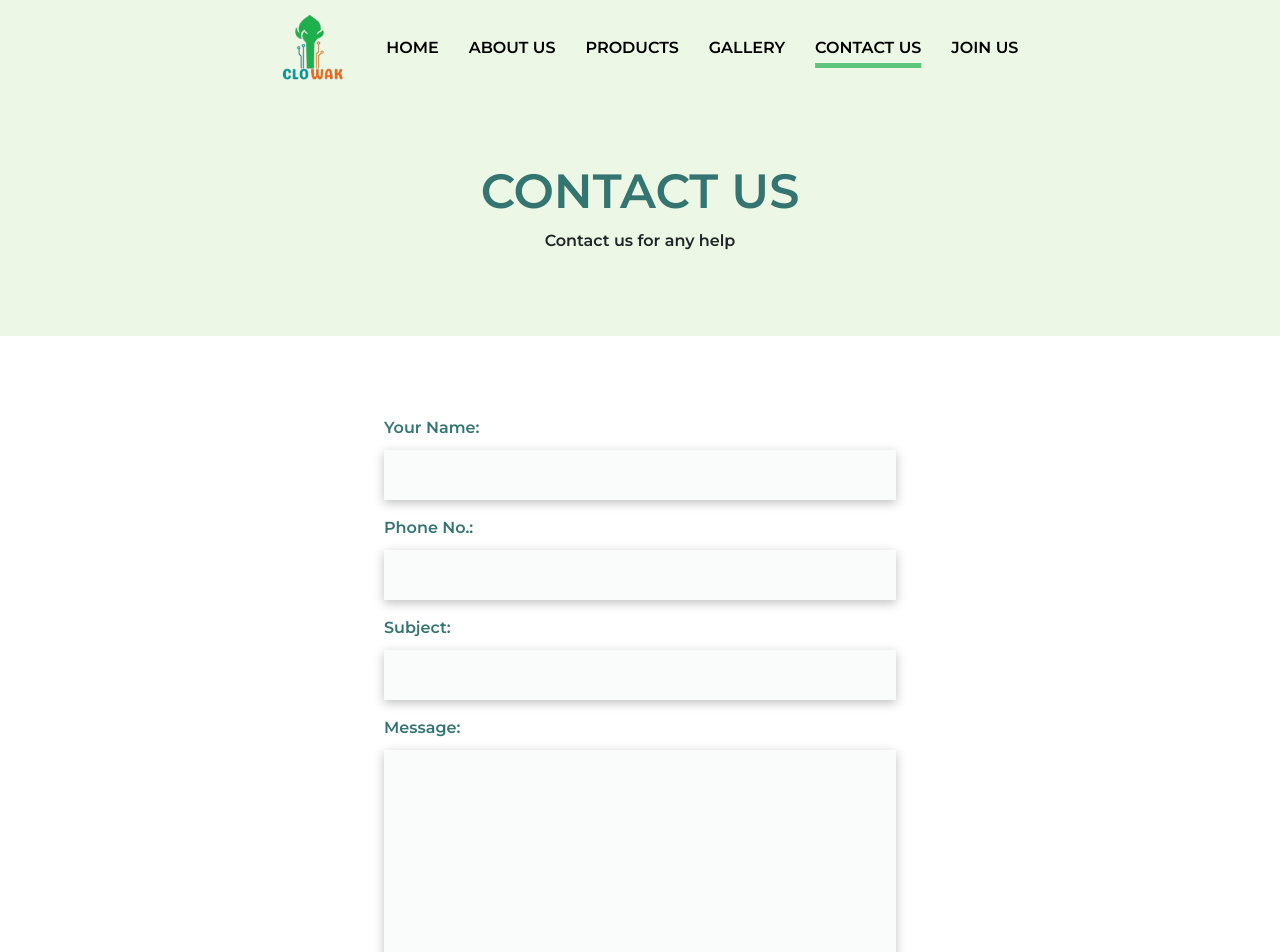
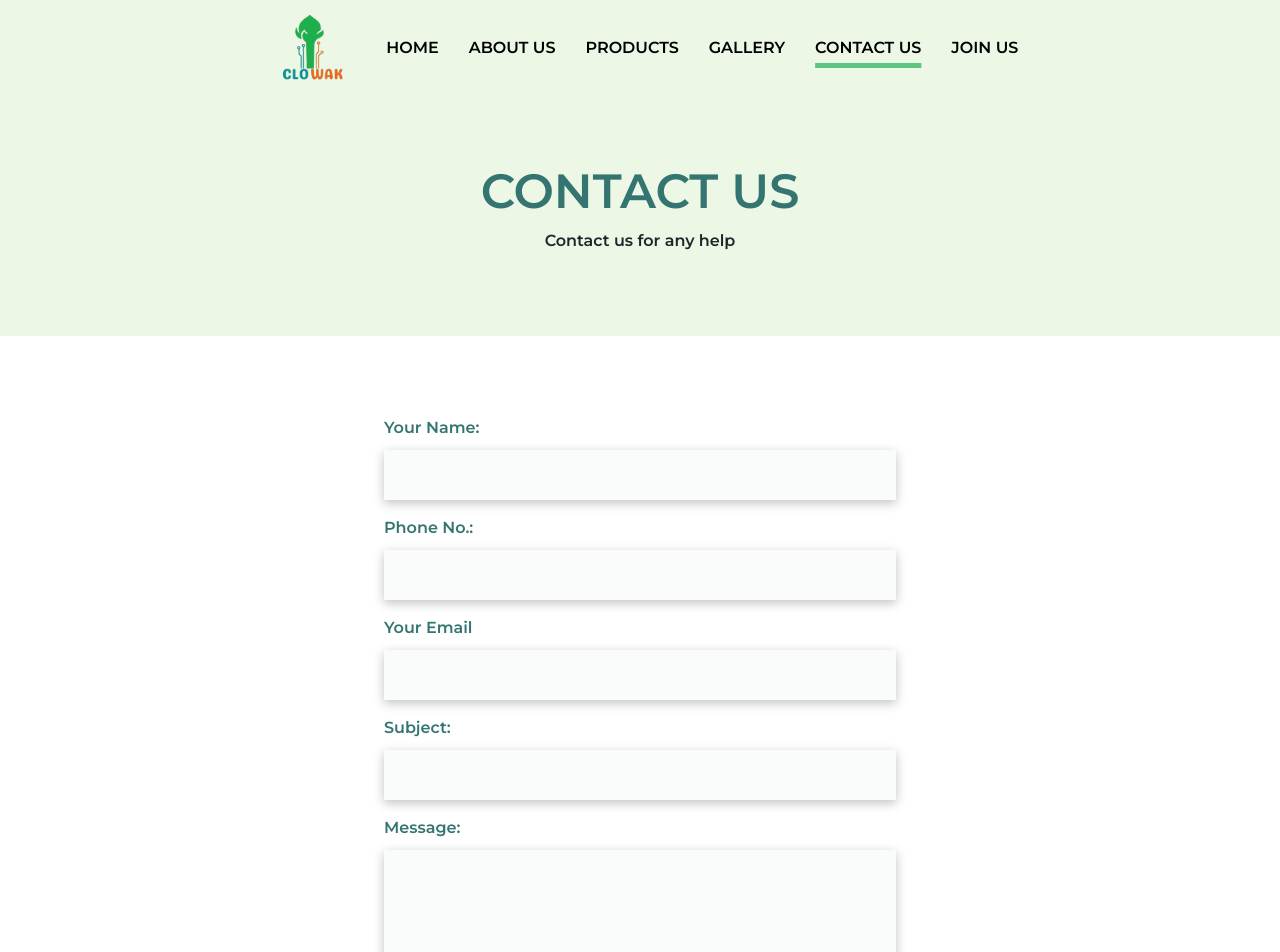
Before and after one commit to AnshdeepSKaps/clowak-website, a React (Create React App) app: page /contactus in a window 1280 px wide. Shown: the top 952 px of the page. Built offline with nearby package versions, Linux system fonts and the light colour scheme.

Commit message:
added send email code in contact .js

```diff
--- a/package.json
+++ b/package.json
@@ -3,9 +3,11 @@
   "version": "0.1.0",
   "private": true,
   "dependencies": {
+    "@emailjs/browser": "^3.10.0",
     "@testing-library/jest-dom": "^5.16.5",
     "@testing-library/react": "^13.4.0",
     "@testing-library/user-event": "^13.5.0",
+    "emailjs": "^4.0.1",
     "react": "^18.2.0",
     "react-dom": "^18.2.0",
     "react-router-dom": "^6.4.3",
--- a/src/components/contactUs/contactForm.js
+++ b/src/components/contactUs/contactForm.js
@@ -1,7 +1,24 @@
-import React from 'react'
-import vars from '../vars'
 
-export default function contactForm() {
+import vars from '../vars';
+import React ,{useRef}from 'react';
+import emailjs from '@emailjs/browser';
+
+export default function ContactForm() {
+
+    const form = useRef(0);
+
+    const sendEmail = (e) => {
+      e.preventDefault();
+
+      emailjs.sendForm('service_1w5tufo', 'template_9lq2ddj', form.current, 'e3VB3a5w9cJZ1Qv8S')
+        .then((result) => {
+          alert("Email succesfully sent");
+            console.log(result.text);
+        }, (error) => {
+            console.log(error.text);
+        });
+        e.target.reset();
+    };
 
     const labelStyle = {
         color: vars.darkGreen,
@@ -10,29 +27,52 @@ export default function contactForm() {
     }
 
     return (
-        <form id="contact-form" className="">
+        <form id="contact-form" className="" ref={form} onSubmit={sendEmail}>
 
             <div className="d-flex flex-column form-child">
                 <label style={labelStyle} htmlFor="">Your Name:</label>
-                <input className="form-input" type="text" />
+                <input className="form-input" type="text" name="user_name" />
             </div>
 
             <div className="d-flex flex-column form-child">
                 <label style={labelStyle} htmlFor="">Phone No.:</label>
-                <input className="form-input" type="text" />
+                <input className="form-input" type="text" name="phone_no" />
+            </div>
+
+            <div className="d-flex flex-column form-child">
+                <label style={labelStyle} htmlFor="">Your Email</label>
+                <input className="form-input" type="text" name="user_email" />
             </div>
 
             <div className="d-flex flex-column form-child">
                 <label style={labelStyle} htmlFor="">Subject:</label>
-                <input className="form-input" type="text" />
+                <input className="form-input" type="text"  name="subject"/>
             </div>
 
             <div className="d-flex flex-column form-child">
                 <label style={labelStyle} htmlFor="">Message:</label>
-                <textarea className="form-input" type="text" style={{ textAlign: "start", height: "300px" }} />
+                <textarea className="form-input" type="text" style={{ textAlign: "start", height: "300px" }} name="message" />
             </div>
 
             <button style={vars.darkBtnStyle} className="mt-3">Submit</button>
         </form>
     )
 }
+
+
+
+// const App = () => {
+
+
+//   return (
+//     <form ref={form} onSubmit={sendEmail}>
+//       <div>Name</div>
+//       <input type="text" name="user_name" />
+//       <div>Email</div>
+//       <input type="email" name="user_email" /><br/>
+//       <div>Message</div>
+//       <textarea name="message" /><br/>
+//       <input type="submit" value="Send" />
+//     </form>
+//   );
+// };
--- a/src/pages/contactUs.js
+++ b/src/pages/contactUs.js
@@ -1,7 +1,7 @@
 import React from 'react'
 import Navbar from '../components/navbar'
 import ContactUs from '../components/contactUs/contactUs'
-import ContactForm from '../components/contactUs/contactForm'
+import ContactForm from '../components/contactUs/ContactForm'
 import Footer from '../components/footer'
 
 export default function contactUs() {
```
Also changed, not shown: 1 other file (tests, documents, lock files or other folders).
